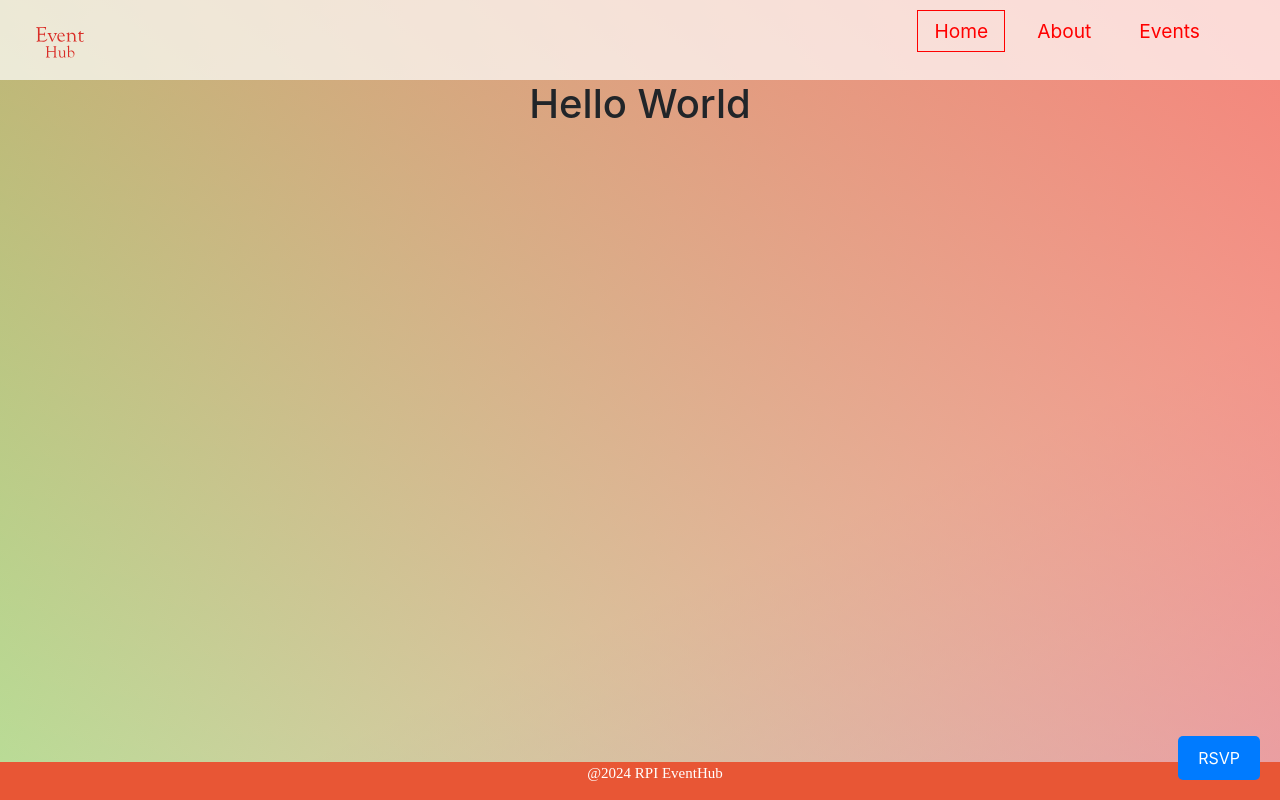
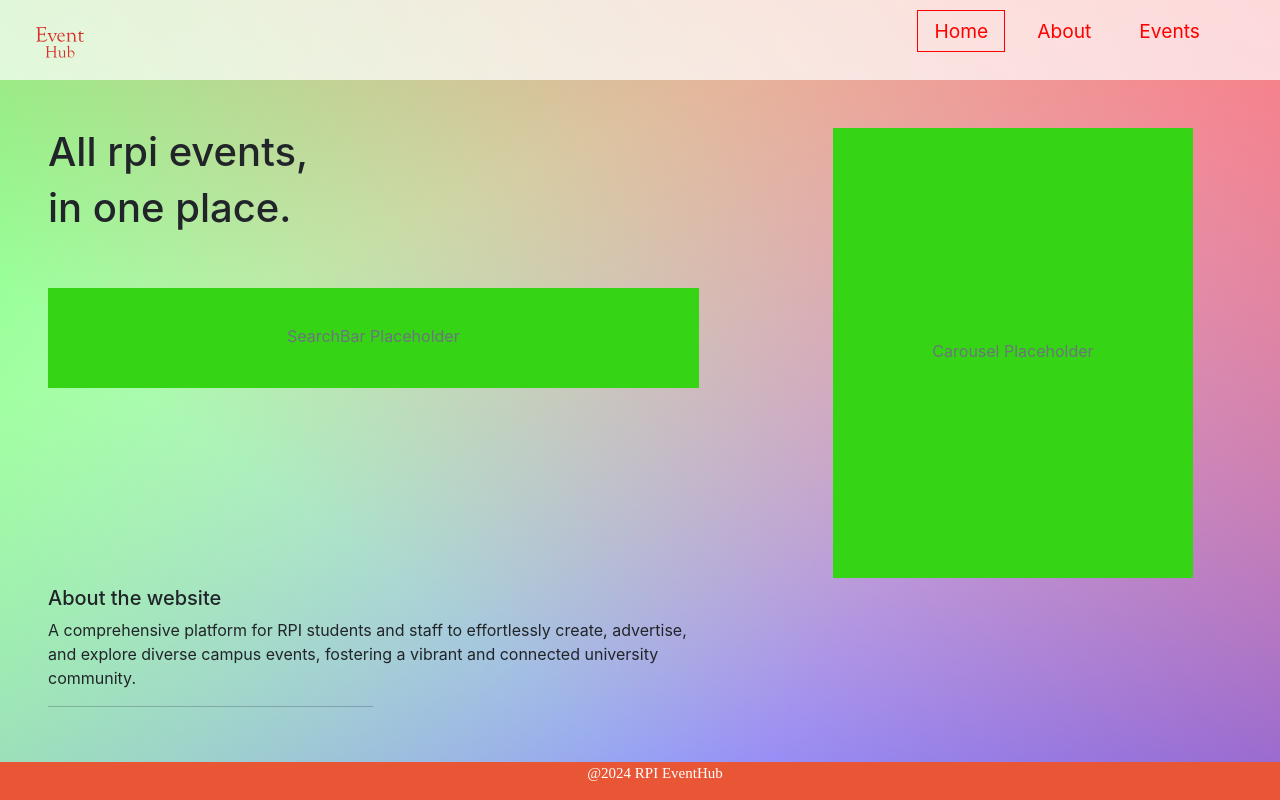
Before and after one commit to MeiH10/RPI-EventHub, a React (Create React App) app in the folder rpi-eventhub/: page / in a window 1280 px wide. Shown: the top 800 px of the page. Built offline with nearby package versions, Linux system fonts and the light colour scheme.

Commit message:
moved the styling from app.css to home.css

```diff
--- a/rpi-eventhub/src/components/App/App.css
+++ b/rpi-eventhub/src/components/App/App.css
@@ -41,7 +41,7 @@
   height: 100px;
   width: 100px;
 }
-body {
+/* body {
   display: flex;
   flex-direction: column;
   min-height: 100vh;
@@ -53,12 +53,12 @@ body {
       rgb(255 0 0 / 0%) 70.71%
     ), linear-gradient(127deg, rgba(103, 255, 103, 0.8), rgb(0 255 0 / 0%) 70.71%),
     linear-gradient(336deg, rgba(66, 66, 255, 0.8), rgb(0 0 255 / 0%) 70.71%);
-}
+} */
 
 .content {
   flex: 1;
   text-align: center;
-  height: 200vh;
+  /* height: 200vh; */
 }
 
 .footer {
--- a/rpi-eventhub/src/components/App/App.js
+++ b/rpi-eventhub/src/components/App/App.js
@@ -10,37 +10,40 @@ import { motion } from 'framer-motion';
 import HoverImagePopup from '../ImagePopUp/ImagePopUp';
 import 'bootstrap/dist/css/bootstrap.min.css';
 import { BrowserRouter as Router,  Route, Routes } from "react-router-dom";
+import Home from '../../pages/Home/Home';
 
 function App() {
 
   const title = "Hello World";
   return (
-    <div className="App">
-        <Navbar />
-      <div className="content">
-        <h1>{title}</h1>
 
-      </div>
-      <motion.img
+    <Home></Home>
+    // <div className="App">
+    //     <Navbar />
+    //   <div className="content">
+    //     <h1>{title}</h1>
 
-        src = {logo}
-        alt="IMAGE HERE"
-        style = {{width: '400px', height: '300px'}}
-        animate={{ y: [10, 30, 10], x: [0,0, 0]}}
-        transition={{
-          duration:  5,
-          repeat: Infinity,
-          ease: "easeInOut",
-        }}
+    //   </div>
+    //   <motion.img
 
-      />
-      <div>
-        <HoverImagePopup src= {logo2} alt="Insert image here"/>
+    //     src = {logo}
+    //     alt="IMAGE HERE"
+    //     style = {{width: '400px', height: '300px'}}
+    //     animate={{ y: [10, 30, 10], x: [0,0, 0]}}
+    //     transition={{
+    //       duration:  5,
+    //       repeat: Infinity,
+    //       ease: "easeInOut",
+    //     }}
 
-      </div>
-      <Footer />
-      <RsvpButton />
-    </div>
+    //   />
+    //   <div>
+    //     <HoverImagePopup src= {logo2} alt="Insert image here"/>
+
+    //   </div>
+    //   <Footer />
+    //   <RsvpButton />
+    // </div>
   )
 }
 
--- a/rpi-eventhub/src/pages/Home/Home.css
+++ b/rpi-eventhub/src/pages/Home/Home.css
@@ -1,14 +1,28 @@
 /* .content {
     min-height: 100vh;
 } */
+
+body {
+    display: flex;
+    flex-direction: column;
+    min-height: 100vh;
+    margin: 0;
+    font-family: -apple-system, BlinkMacSystemFont, 'Segoe UI', Roboto, 'Helvetica Neue', Arial, sans-serif;
+    background: linear-gradient(
+        217deg,
+        rgba(255, 101, 101, 0.8),
+        rgb(255 0 0 / 0%) 70.71%
+      ), linear-gradient(127deg, rgba(103, 255, 103, 0.8), rgb(0 255 0 / 0%) 70.71%),
+      linear-gradient(336deg, rgba(66, 66, 255, 0.8), rgb(0 0 255 / 0%) 70.71%);
+  }
 
 
 hr {
     width: 50%;
 }
+
 .grid {
     display: grid;
     grid-template-columns: auto;
     gap: 150px;
-
 }
```
